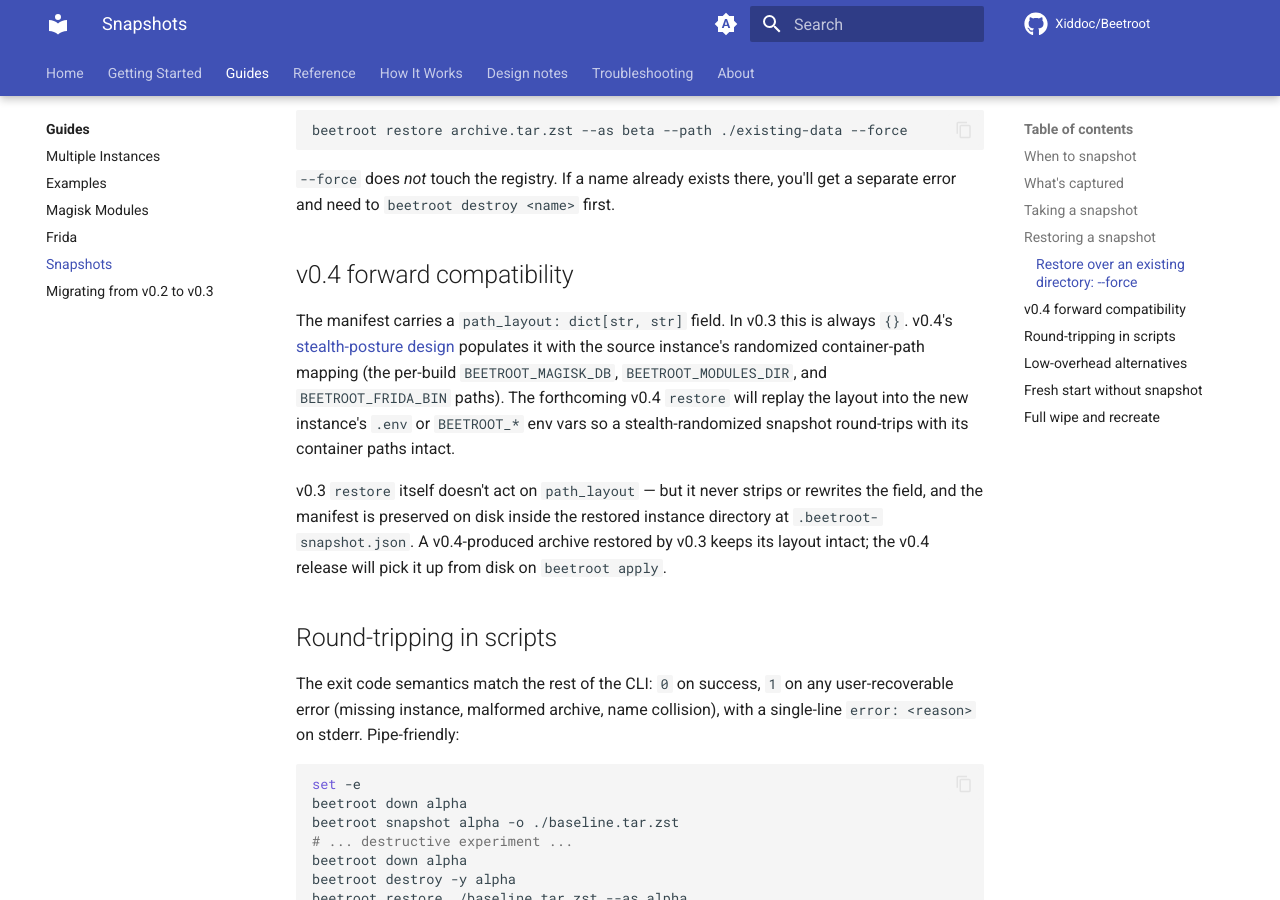
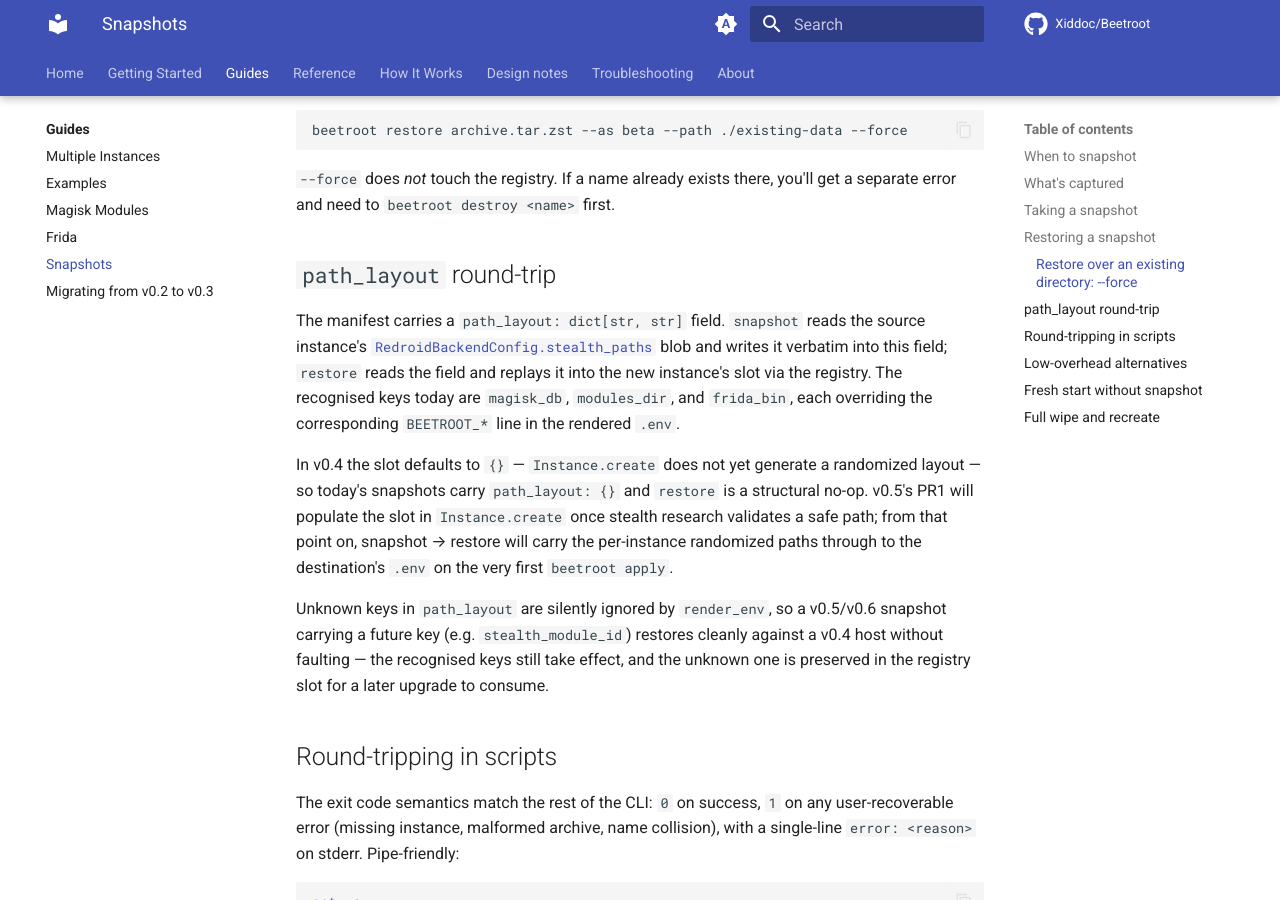
Before and after one commit to Xiddoc/Beetroot, an MkDocs documentation site: the page built from docs/guides/snapshots.md, in a window 1280 px wide and 900 px high, scrolled down 2645 px. Built offline with MkDocs 1.6.1 and Material for MkDocs 9.7.7, drawn with Linux system fonts in a browser that asks for light colours; comment, search, counter and statistics services are not loaded.

Commit message:
docs(t4): scrub /flash_dir references to /data/adb/modules_update
Touches every user-facing page that mentioned the v0.3-era
``/flash_dir`` mount target:

* ``docs/guides/modules.md`` — "How module flashing works" para now
  describes the modules_update path + the rationale, with a
  parenthetical pointer at T4's move and ``BEETROOT_MODULES_DIR`` for
  overriding it.
* ``docs/how-it-works/boot-scripts.md`` — flash-modules.sh's env-var
  table now shows the new default; the env-var-contract summary
  matches; the "grep for hardcoded paths" maintenance recipe drops
  the stale ``/flash_dir`` token.
* ``docs/how-it-works/boot-flow.md`` — Mermaid sequence diagram +
  step-3 prose updated.
* ``docs/how-it-works/filesystem.md`` — instance-dir ASCII tree
  comment + ``modules/`` per-section paragraph.
* ``docs/troubleshooting.md`` — "module didn't flash" cause text.
* ``docs/guides/snapshots.md`` — the v0.3-era "v0.4 forward
  compatibility" paragraph is rewritten as "path_layout round-trip"
  with the now-shipping T4 semantics: snapshot reads
  ``RedroidBackendConfig.stealth_paths`` into the manifest, restore
  replays it into the new instance's slot, render_env consumes it,
  unknown keys are ignored for forward-compat with v0.5/v0.6 schema
  bumps.

Design-doc pages under ``docs/design/`` are left alone — they
describe the v0.3 problem the move is solving and reference
``/flash_dir`` historically.

Co-Authored-By: Claude Opus 4.7 (1M context) <noreply@anthropic.com>

```diff
--- a/docs/guides/snapshots.md
+++ b/docs/guides/snapshots.md
@@ -96,11 +96,13 @@ beetroot restore archive.tar.zst --as beta --path ./existing-data --force
 
 `--force` does *not* touch the registry. If a name already exists there, you'll get a separate error and need to `beetroot destroy <name>` first.
 
-## v0.4 forward compatibility
+## `path_layout` round-trip
 
-The manifest carries a `path_layout: dict[str, str]` field. In v0.3 this is always `{}`. v0.4's [stealth-posture design](../design/stealth-posture.md) populates it with the source instance's randomized container-path mapping (the per-build `BEETROOT_MAGISK_DB`, `BEETROOT_MODULES_DIR`, and `BEETROOT_FRIDA_BIN` paths). The forthcoming v0.4 `restore` will replay the layout into the new instance's `.env` or `BEETROOT_*` env vars so a stealth-randomized snapshot round-trips with its container paths intact.
+The manifest carries a `path_layout: dict[str, str]` field. `snapshot` reads the source instance's [`RedroidBackendConfig.stealth_paths`](../design/stealth-posture.md) blob and writes it verbatim into this field; `restore` reads the field and replays it into the new instance's slot via the registry. The recognised keys today are `magisk_db`, `modules_dir`, and `frida_bin`, each overriding the corresponding `BEETROOT_*` line in the rendered `.env`.
 
-v0.3 `restore` itself doesn't act on `path_layout` — but it never strips or rewrites the field, and the manifest is preserved on disk inside the restored instance directory at `.beetroot-snapshot.json`. A v0.4-produced archive restored by v0.3 keeps its layout intact; the v0.4 release will pick it up from disk on `beetroot apply`.
+In v0.4 the slot defaults to `{}` — `Instance.create` does not yet generate a randomized layout — so today's snapshots carry `path_layout: {}` and `restore` is a structural no-op. v0.5's PR1 will populate the slot in `Instance.create` once stealth research validates a safe path; from that point on, snapshot → restore will carry the per-instance randomized paths through to the destination's `.env` on the very first `beetroot apply`.
+
+Unknown keys in `path_layout` are silently ignored by `render_env`, so a v0.5/v0.6 snapshot carrying a future key (e.g. `stealth_module_id`) restores cleanly against a v0.4 host without faulting — the recognised keys still take effect, and the unknown one is preserved in the registry slot for a later upgrade to consume.
 
 ## Round-tripping in scripts
 
```
Also changed, not shown: docs/guides/modules.md (+4 -2 lines), docs/how-it-works/boot-flow.md (+2 -2 lines), docs/how-it-works/boot-scripts.md (+5 -5 lines), docs/how-it-works/filesystem.md (+2 -2 lines), docs/troubleshooting.md (+1 -1 lines).
